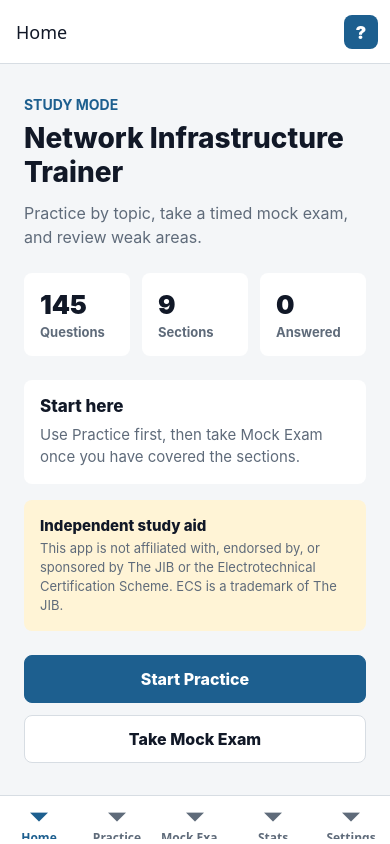
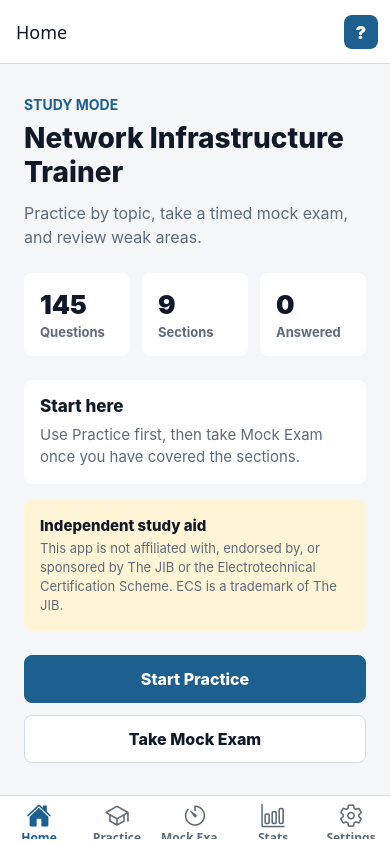
Before and after one commit to DimaVasiliu/Network-Infrastructure-Awareness-Assessment, a React Native app in the folder app/: screen /HomeTab in a window 390 px wide. Built offline with nearby package versions, Linux system fonts and the light colour scheme.

Commit message:
Button Icons changed

```diff
--- a/app/package.json
+++ b/app/package.json
@@ -3,6 +3,7 @@
   "version": "1.0.0",
   "main": "index.ts",
   "dependencies": {
+    "@expo/vector-icons": "^15.0.3",
     "@react-native-async-storage/async-storage": "2.2.0",
     "@react-navigation/bottom-tabs": "^7.16.2",
     "@react-navigation/native": "^7.2.5",
--- a/app/src/navigation/AppTabs.tsx
+++ b/app/src/navigation/AppTabs.tsx
@@ -3,6 +3,7 @@ import type { NavigatorScreenParams } from '@react-navigation/native';
 import { DefaultTheme, NavigationContainer } from '@react-navigation/native';
 import { createBottomTabNavigator } from '@react-navigation/bottom-tabs';
 import { createNativeStackNavigator } from '@react-navigation/native-stack';
+import Ionicons from '@expo/vector-icons/Ionicons';
 import { Pressable, StyleSheet, Text } from 'react-native';
 
 import { HelpModal } from '../components/HelpModal';
@@ -44,6 +45,16 @@ export type RootTabParamList = {
 const Tab = createBottomTabNavigator<RootTabParamList>();
 const PracticeStack = createNativeStackNavigator<PracticeStackParamList>();
 const MockExamStack = createNativeStackNavigator<MockExamStackParamList>();
+
+type TabIconName = React.ComponentProps<typeof Ionicons>['name'];
+
+const tabIcons: Record<keyof RootTabParamList, { active: TabIconName; inactive: TabIconName }> = {
+  HomeTab: { active: 'home', inactive: 'home-outline' },
+  PracticeTab: { active: 'school', inactive: 'school-outline' },
+  MockExamTab: { active: 'timer', inactive: 'timer-outline' },
+  StatsTab: { active: 'bar-chart', inactive: 'bar-chart-outline' },
+  SettingsTab: { active: 'settings', inactive: 'settings-outline' },
+};
 
 const sectionSlugByName: Record<QuestionSection, string> = {
   'Product Selection': 'product-selection',
@@ -132,13 +143,16 @@ export function AppTabs() {
     <>
       <NavigationContainer linking={linking} theme={navigationTheme}>
         <Tab.Navigator
-          screenOptions={{
+          screenOptions={({ route }) => ({
             headerRight: () => <HelpButton onPress={() => setIsHelpOpen(true)} />,
+            tabBarIcon: ({ color, focused, size }) => (
+              <Ionicons color={color} name={focused ? tabIcons[route.name].active : tabIcons[route.name].inactive} size={size} />
+            ),
             tabBarActiveTintColor: colors.primary,
             tabBarInactiveTintColor: colors.muted,
             tabBarLabelStyle: styles.tabLabel,
             tabBarStyle: styles.tabBar,
-          }}
+          })}
         >
           <Tab.Screen name="HomeTab" component={HomeScreen} options={{ title: 'Home', tabBarLabel: 'Home' }} />
           <Tab.Screen
```
